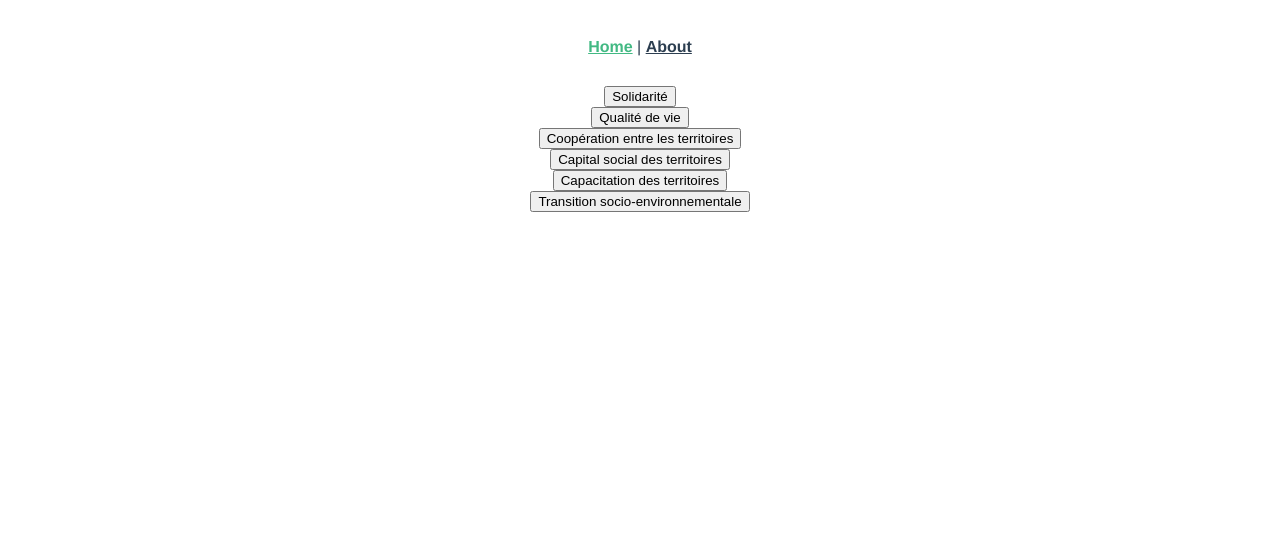
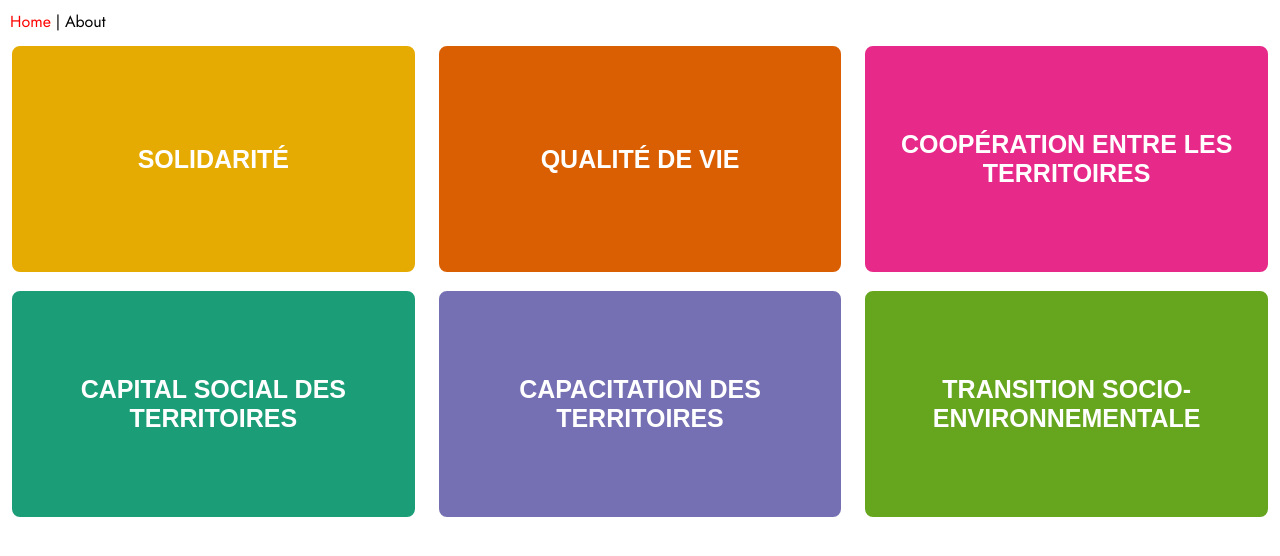
Before and after one commit to anct-carto/barometre-cohesion-territoires, a Vue app: page / in a window 1280 px wide. Shown: the top 556 px of the page. Built offline with nearby package versions, Linux system fonts and the light colour scheme.

Commit message:
init project

```diff
--- a/public/index.html
+++ b/public/index.html
@@ -5,12 +5,15 @@
     <meta http-equiv="X-UA-Compatible" content="IE=edge">
     <meta name="viewport" content="width=device-width,initial-scale=1.0">
     <link rel="icon" href="<%= BASE_URL %>favicon.ico">
+    <link rel="preload" as="font" href="../src/assets/fonts/Jost-400-Book.otf" type="font/otf" crossorigin="anonymous">
+
     <title><%= htmlWebpackPlugin.options.title %></title>
   </head>
   <body>
     <noscript>
       <strong>We're sorry but <%= htmlWebpackPlugin.options.title %> doesn't work properly without JavaScript enabled. Please enable it to continue.</strong>
     </noscript>
+
     <div id="app"></div>
     <!-- built files will be auto injected -->
   </body>
--- a/src/App.vue
+++ b/src/App.vue
@@ -4,29 +4,10 @@
       <router-link to="/">Home</router-link> |
       <router-link to="/about">About</router-link>
     </div>
-    <router-view />
+    <router-view :key="$route.path" />
   </div>
 </template>
 
 <style lang="scss">
-#app {
-  font-family: Avenir, Helvetica, Arial, sans-serif;
-  -webkit-font-smoothing: antialiased;
-  -moz-osx-font-smoothing: grayscale;
-  text-align: center;
-  color: #2c3e50;
-}
-
-#nav {
-  padding: 30px;
-
-  a {
-    font-weight: bold;
-    color: #2c3e50;
-
-    &.router-link-exact-active {
-      color: #42b983;
-    }
-  }
-}
+@import "./styles/global.scss";
 </style>
```
Also changed, not shown: 1 other file (tests, documents, lock files or other folders).
